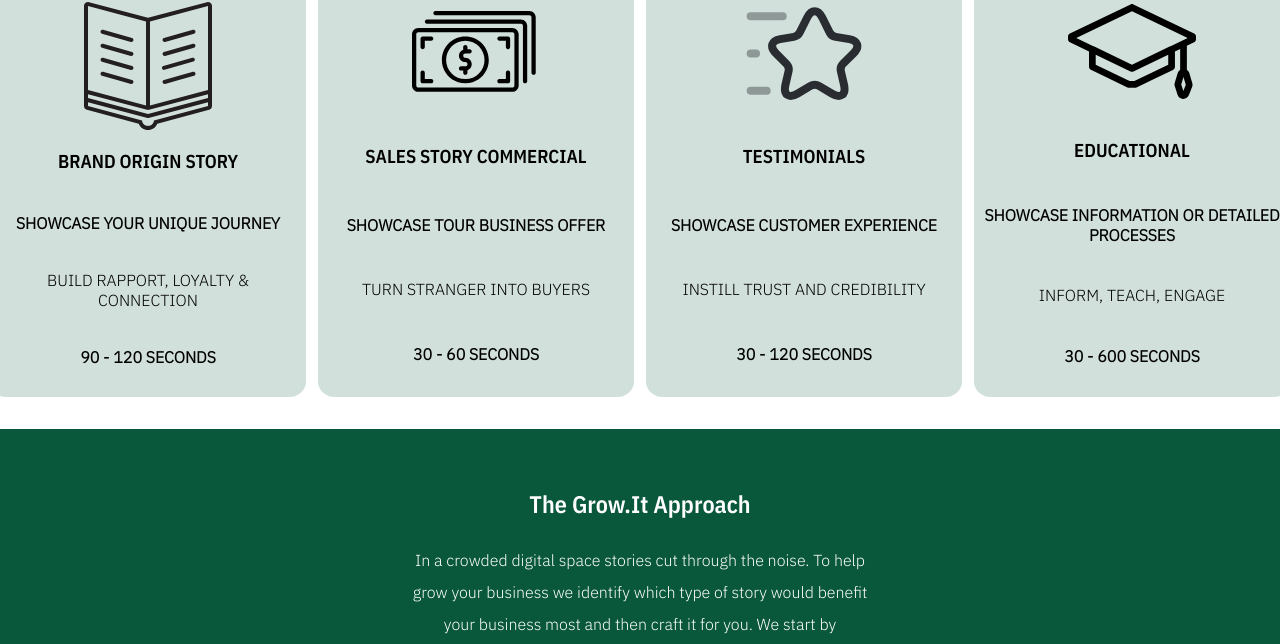
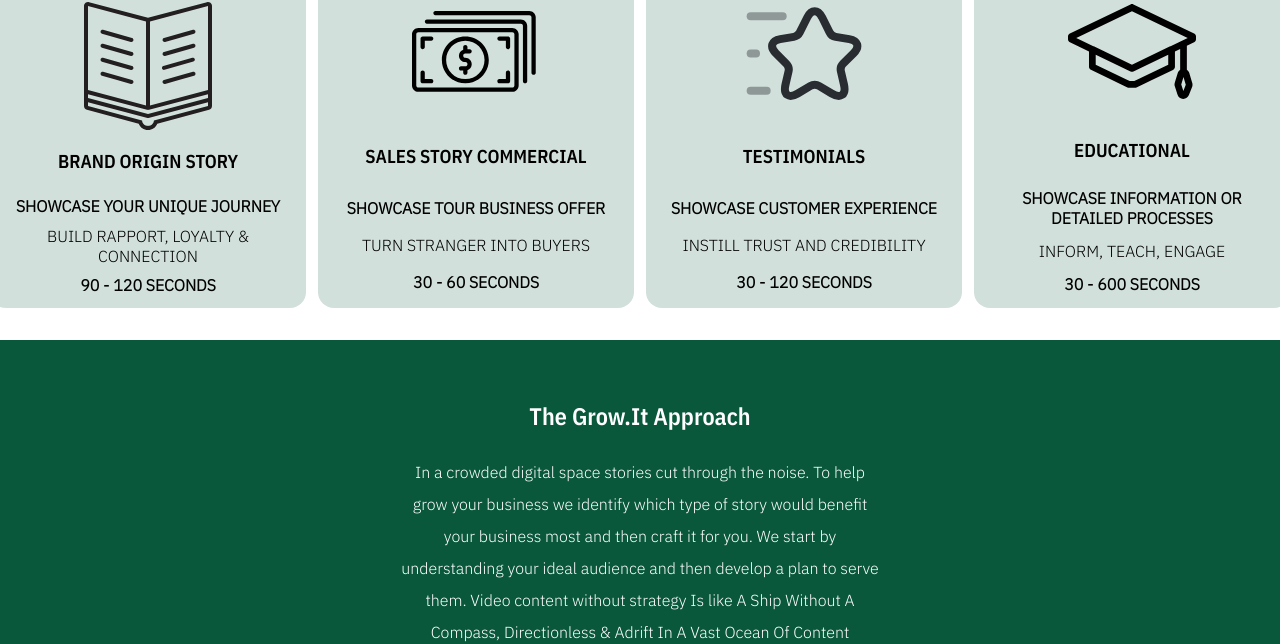
Before and after one commit to jake-stan92/jake-stan92.github.io, a plain HTML site: page index.html in a window 1280 px wide. Shown: the part 1191-1835 px from the top of the page. Drawn offline with nearby package versions, Linux system fonts and the light colour scheme; a script that the page names is missing.

Commit message:
Update style.css

```diff
--- a/style.css
+++ b/style.css
@@ -145,6 +145,11 @@ body img {
     border-radius: 1rem;
     padding: .5rem;
     width: 300px;
+}
+
+.card h4,
+.card p {
+    margin: .3rem;
 }
 
 /* carousel testing */
```
